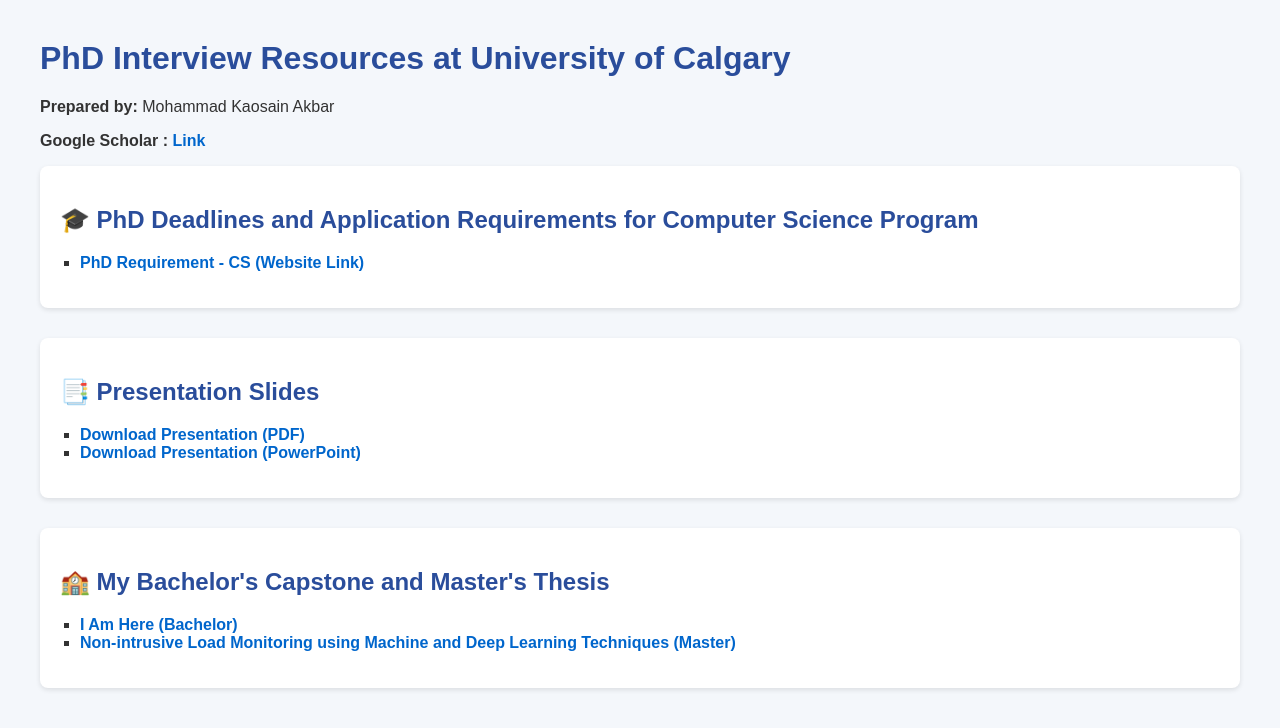
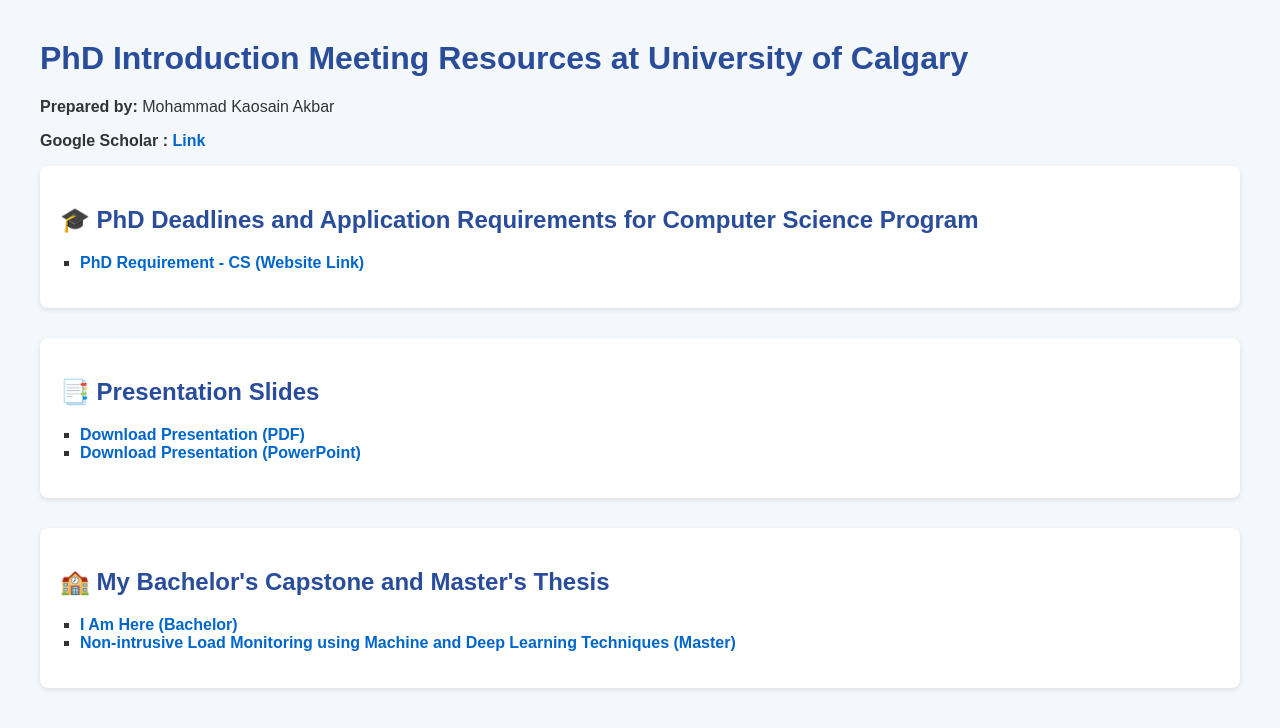
Before and after one commit to akbar-kaosain/calgary, a plain HTML site: page index.html in a window 1280 px wide. Drawn offline with Linux system fonts and the light colour scheme.

Commit message:
Update index.html

```diff
--- a/index.html
+++ b/index.html
@@ -36,7 +36,7 @@
 </head>
 <body>
 
-  <h1>PhD Interview Resources at University of Calgary</h1>
+  <h1>PhD Introduction Meeting Resources at University of Calgary</h1>
   <p><strong>Prepared by:</strong> Mohammad Kaosain Akbar</p>
   <p><strong>Google Scholar :</strong> <a href="https://scholar.google.ca/citations?user=5u04yDMAAAAJ&hl=en&oi=ao" target="_blank">Link</a></p>
 
```
